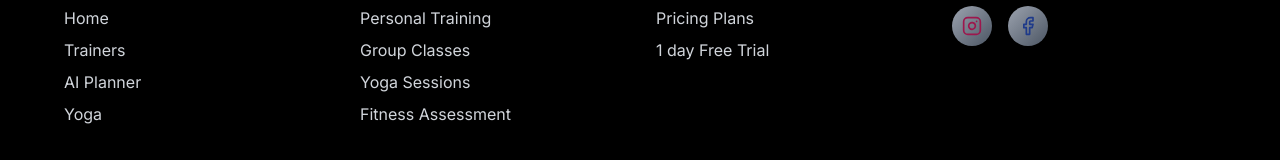
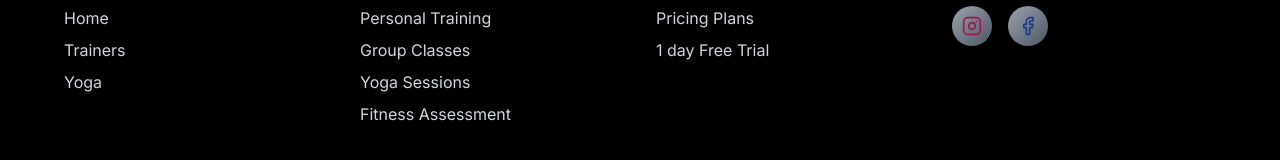
Before and after one commit to Raghav000001/R-zone-final, a Next.js app: page / in a window 1280 px wide. Shown: the part 8811-8971 px from the top of the page. Built offline with nearby package versions, Linux system fonts and the light colour scheme; no server answers; the database is empty.

Commit message:
fixed footer

```diff
--- a/components/footer.tsx
+++ b/components/footer.tsx
@@ -147,7 +147,6 @@ export default function Footer() {
               <ul className="space-y-2">
                 <li><Link href="/" className="text-gray-300 hover:text-white transition-colors">Home</Link></li>
                 <li><Link href="/trainers" className="text-gray-300 hover:text-white transition-colors">Trainers</Link></li>
-                <li><Link href="/ai-planner" className="text-gray-300 hover:text-white transition-colors">AI Planner</Link></li>
                 <li><Link href="/yoga" className="text-gray-300 hover:text-white transition-colors">Yoga</Link></li>
               </ul>
             </div>
```
